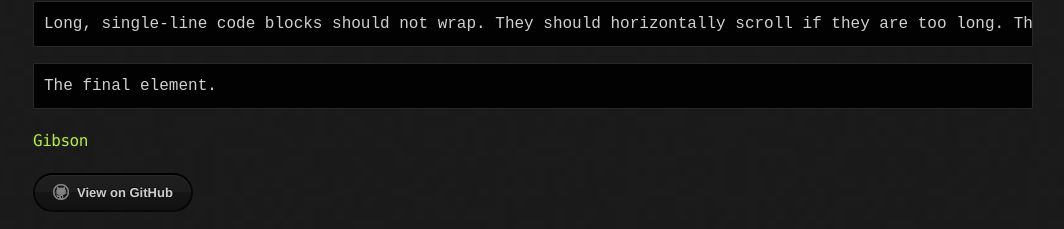
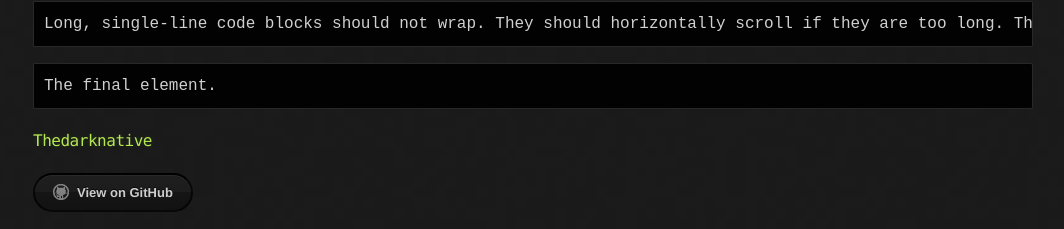
Before and after one commit to gibsonekezie/thedarknativer.github.io, a Jekyll site: the page built from index.md, in a window 1280 px wide and 900 px high, scrolled down 2316 px. Shown: the part 668-897 px from the top of the window, without its empty margins (107-1171 px from the left). Built offline with Jekyll 4.4.1, drawn with Linux system fonts in a browser that asks for light colours.

Commit message:
edited config file to update title

```diff
--- a/_config.yml
+++ b/_config.yml
@@ -1,2 +1,2 @@
 theme: jekyll-theme-hacker
-title: Gibson
+title: Thedarknative
```
